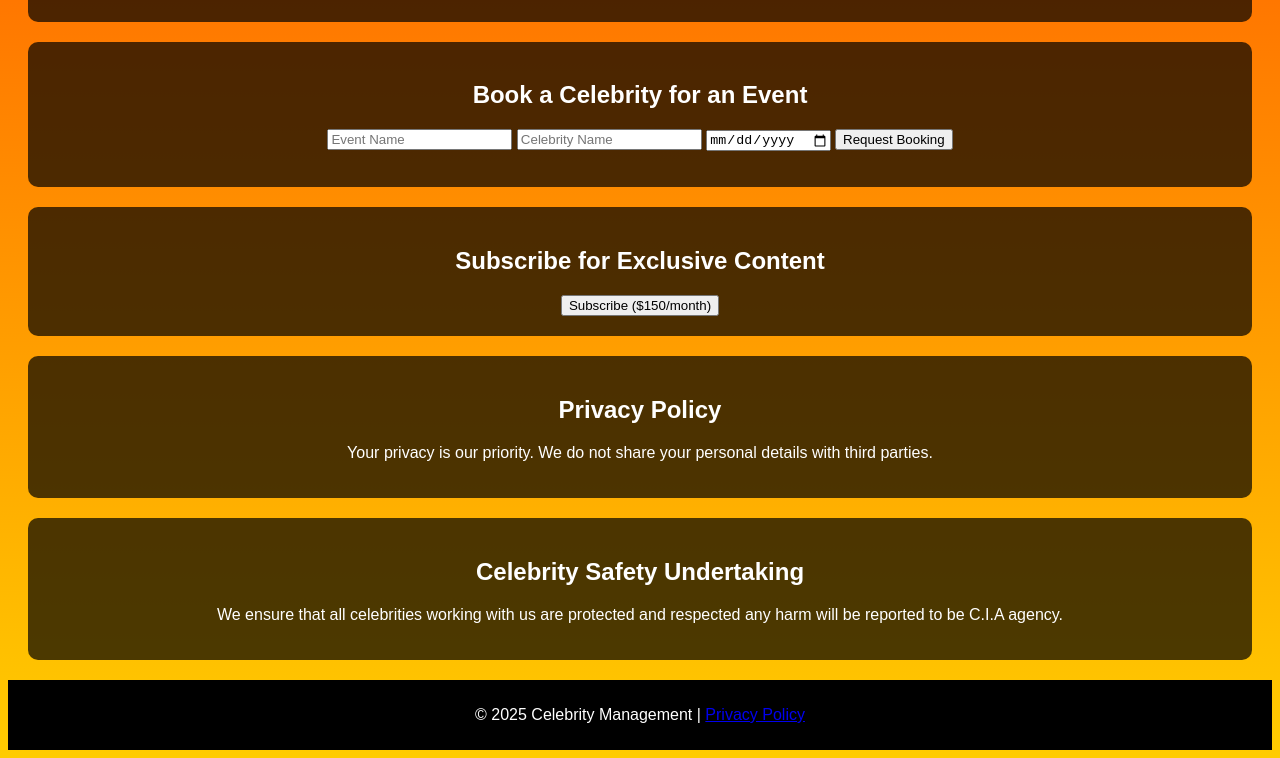
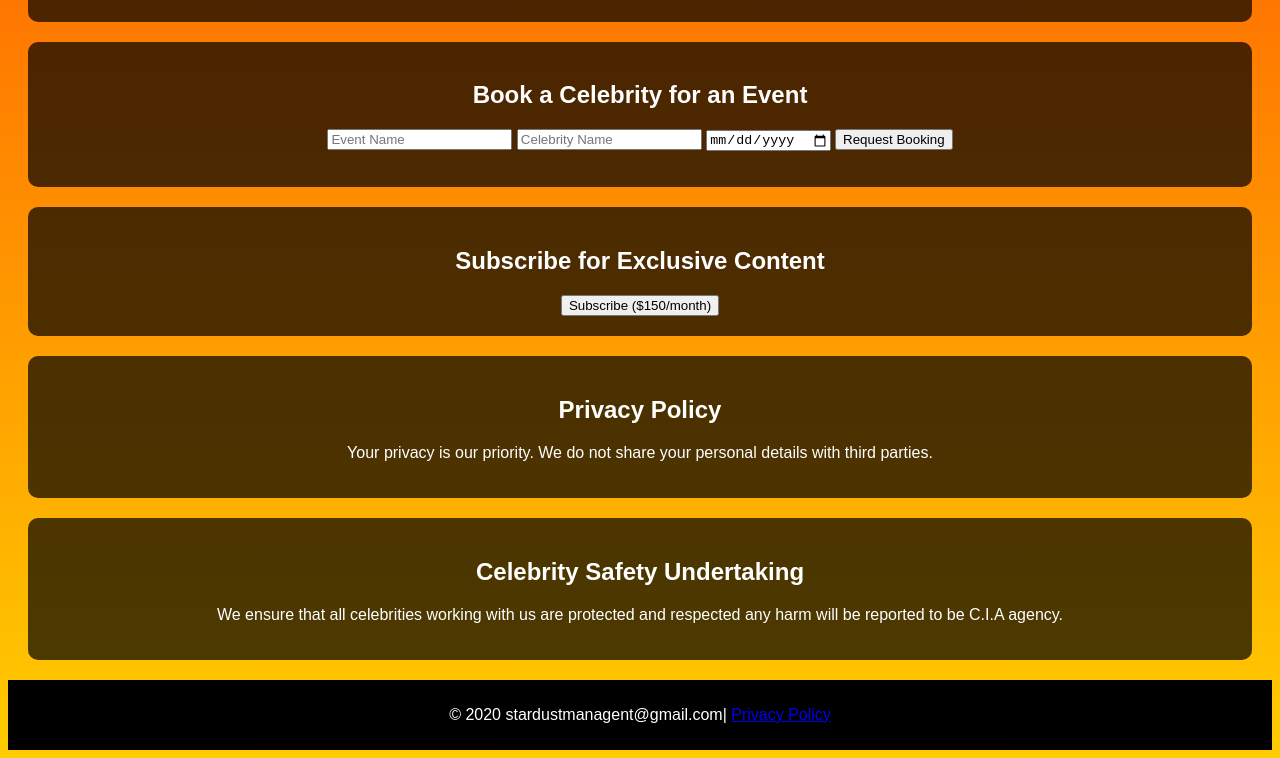
Before and after one commit to chael-7/Celebrity-management-, a plain HTML site: page Index.html in a window 1280 px wide. Shown: the part 1060-1818 px from the top of the page. Drawn offline with Linux system fonts and the light colour scheme.

Commit message:
Update Index.html

```diff
--- a/Index.html
+++ b/Index.html
@@ -90,7 +90,7 @@
     </section>
 
     <footer>
-        <p>&copy; 2025 Celebrity Management | <a href="#privacy-policy">Privacy Policy</a></p>
+        <p>&copy; 2020 stardustmanagent@gmail.com| <a href="#privacy-policy">Privacy Policy</a></p>
     </footer>
 
     <script src="script.js"></script>
```
